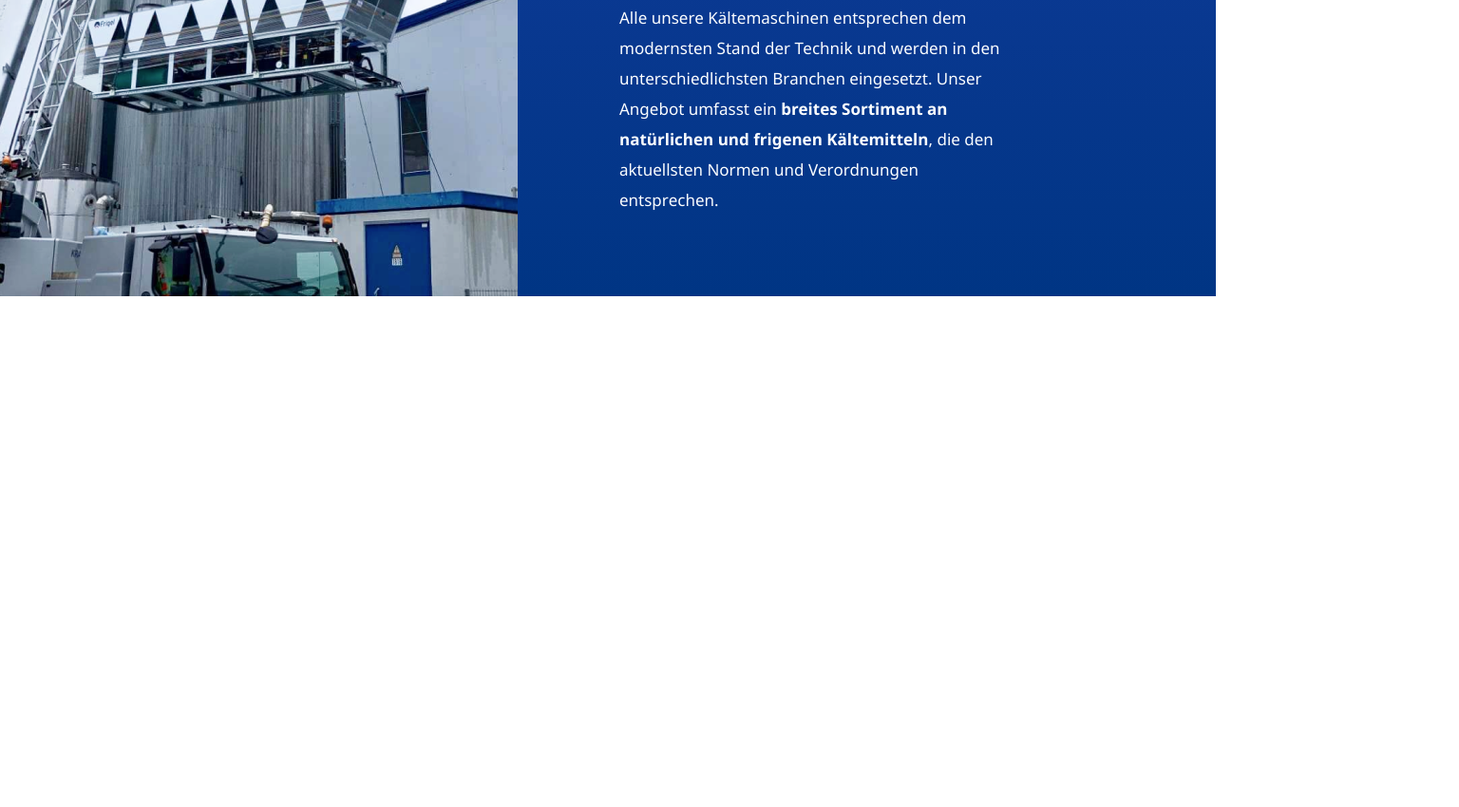
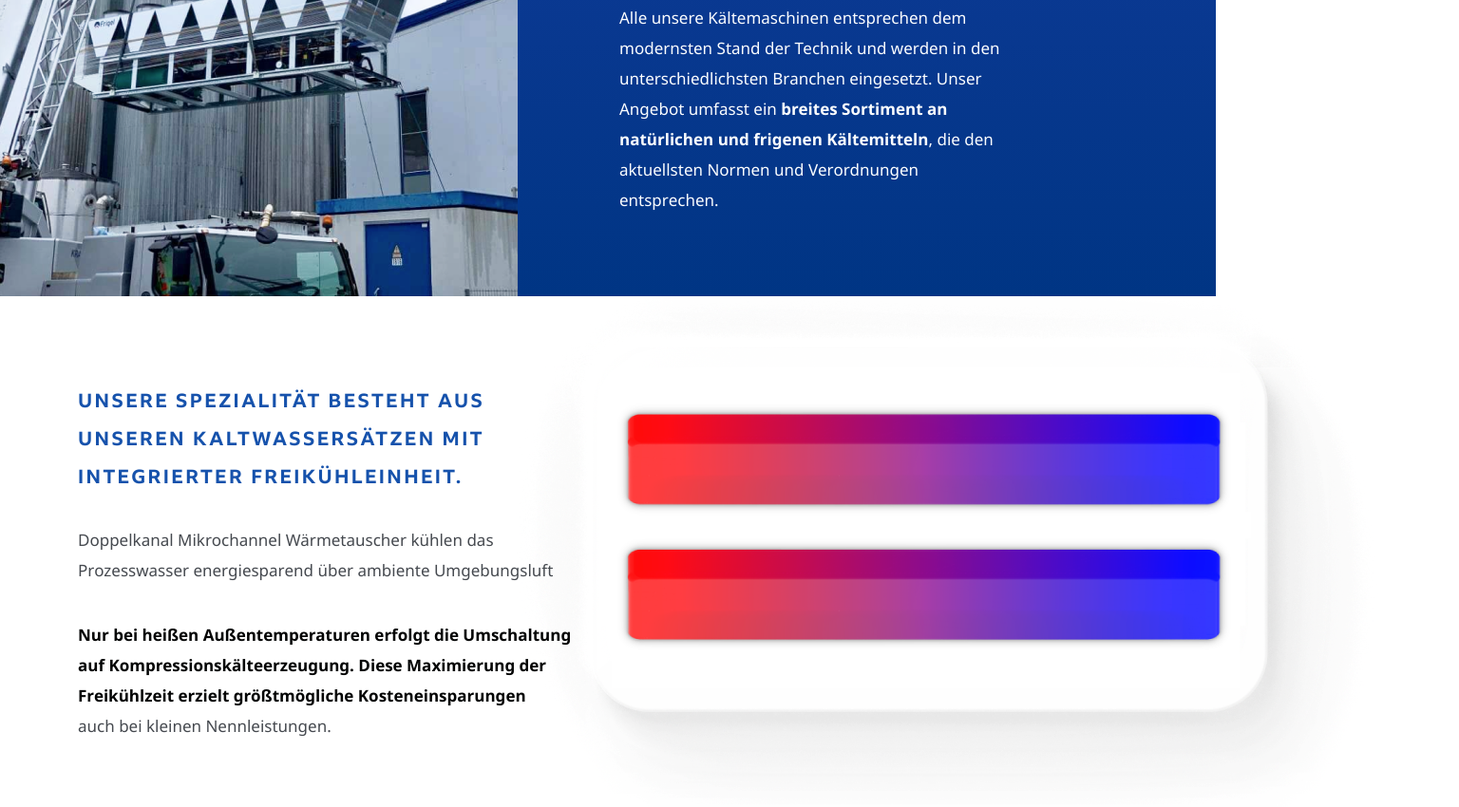
Before and after one commit to max-tsymba/test-frontend, a website: page app/index.html in a window 1280 px wide. Shown: the part 1693-2543 px from the top of the page at 95% size, 1536 px wide, since content can reach past the window. Before the commit the page ends 2005 px from the top, so only its background shows below. Drawn offline with Linux system fonts and the light colour scheme.

Commit message:
temperature section

```diff
--- a/app/index.html
+++ b/app/index.html
@@ -213,11 +213,13 @@
                                     <p class="standarts__content-text">
                                         Aktuelle Richtlinien und Verordnungen bezüglich des <span>Kältemittel
                                             Phase-Downs</span> müssen
-                                        berücksichtigt werden. Der langfristige Einsatz des Kältemittels muss sowohl nach
+                                        berücksichtigt werden. Der langfristige Einsatz des Kältemittels muss sowohl
+                                        nach
                                         ökonomischen als auch strategischen Gesichtspunkten entschieden werden.
                                     </p>
                                     <p class="standarts__content-text">
-                                        Alle unsere Kältemaschinen entsprechen dem modernsten Stand der Technik und werden
+                                        Alle unsere Kältemaschinen entsprechen dem modernsten Stand der Technik und
+                                        werden
                                         in den unterschiedlichsten Branchen eingesetzt. Unser Angebot umfasst ein
                                         <span>breites Sortiment an natürlichen und frigenen Kältemitteln</span>,
                                         die den aktuellsten Normen und Verordnungen entsprechen.
@@ -233,6 +235,61 @@
             </section>
             <!-- == -->
 
+            <!-- Temperature Section -->
+            <section class="temperature" id="temperature">
+                <div class="container-fluid">
+
+                    <div class="container">
+
+                        <!-- Info Content -->
+                        <div class="row temperature__content">
+                            <div class="col-md-6">
+
+                                <div class="temperature__content-block">
+
+                                    <h1 class="temperature__content-title">
+                                        <p class="temperature__content-paragraph">
+                                            Unsere Spezialität besteht aus
+                                        </p>
+                                        <p class="temperature__content-paragraph">
+                                            unseren Kaltwassersätzen mit
+                                        </p>
+                                        <p class="temperature__content-paragraph">
+                                            integrierter Freikühleinheit.
+                                        </p>
+                                    </h1>
+
+                                    <div class="temperature__content-info mt-3">
+                                        <p class="temperature__content-text">
+                                            Doppelkanal Mikrochannel Wärmetauscher kühlen das Prozesswasser energiesparend
+                                            über ambiente Umgebungsluft
+                                        </p>
+
+                                        <p class="temperature__content-text">
+                                            <span>Nur bei heißen Außentemperaturen erfolgt die Umschaltung auf
+                                                Kompressionskälteerzeugung. Diese Maximierung der Freikühlzeit erzielt
+                                                größtmögliche Kosteneinsparungen
+                                            </span> <br> auch bei kleinen Nennleistungen.
+                                        </p>
+                                    </div>
+
+                                </div>
+
+                            </div>
+                        </div>
+                        <!-- == -->
+
+                    </div>
+
+
+                    <!-- Image -->
+                    <img class="temperature__image" src="./images/IconHotToCold.png" alt="image">
+                    <!-- == -->
+
+                </div>
+            </section>
+            <!-- == -->
+
         </main>
         <!-- == -->
 
--- a/app/scss/components/_main.scss
+++ b/app/scss/components/_main.scss
@@ -23,6 +23,7 @@
             line-height: 32px;
             max-width: 500px;
             margin-top: 50px;
+            color: $black;
         }
 
         &-desc.second-desc{
@@ -30,9 +31,11 @@
             line-height: 32px;
             max-width: 477px;
             margin-top: 23px;
+            color: $gray-700;
 
             span{
                 font-weight: 700;
+                color: $black;
             }
         }
 
@@ -101,3 +104,60 @@
     }
 }
 /*======================================================================================*/
+
+
+/*======================================TEMPERATURE=====================================*/
+.temperature{
+    padding-top: 90px;
+    position: relative;
+
+    &__content{
+
+        &-block{
+            max-width: 580px;
+        }
+
+        &-title{
+            @extend %title;
+            line-height: 40px;
+            letter-spacing: 2.42px;
+            text-transform: uppercase;
+            color: $blue-light;
+            padding-bottom: 15px;
+
+            p{
+                margin-bottom: 0;
+            }
+        }
+
+        &-info{
+            @extend %text;
+            color: $gray-700;
+            line-height: 32px;
+        }
+
+        &-text{
+            span{
+                color: $black;
+                font-weight: 700;
+            }
+
+            &:nth-child(1) {
+                padding-bottom: 20px;
+            }
+        }
+    }
+
+    &__image{
+        position: absolute;
+        top: 0;
+        right: -20%;
+        z-index: -1;
+    }
+}
+/*======================================================================================*/
+
+
+/*=========================================MAIN=========================================*/
+
+/*======================================================================================*/
--- a/app/scss/modules/_bootstrapCustom.scss
+++ b/app/scss/modules/_bootstrapCustom.scss
@@ -17,7 +17,7 @@ $gray-600: #6c757d;
 $gray-700: #45494F;
 $gray-800: #343a40;
 $gray-900: #212529;
-$black:    #000;
+$black:    #020303;
 
 
 // Defaults
--- a/app/scss/style.scss
+++ b/app/scss/style.scss
@@ -30,6 +30,10 @@
     color: #FFFFFF;
     font-weight: 400;
 }
+
+body{
+    overflow-x: hidden;
+}
 /*======================================================================================*/
 
 
```
Also changed, not shown: app/css/style.min.css.
